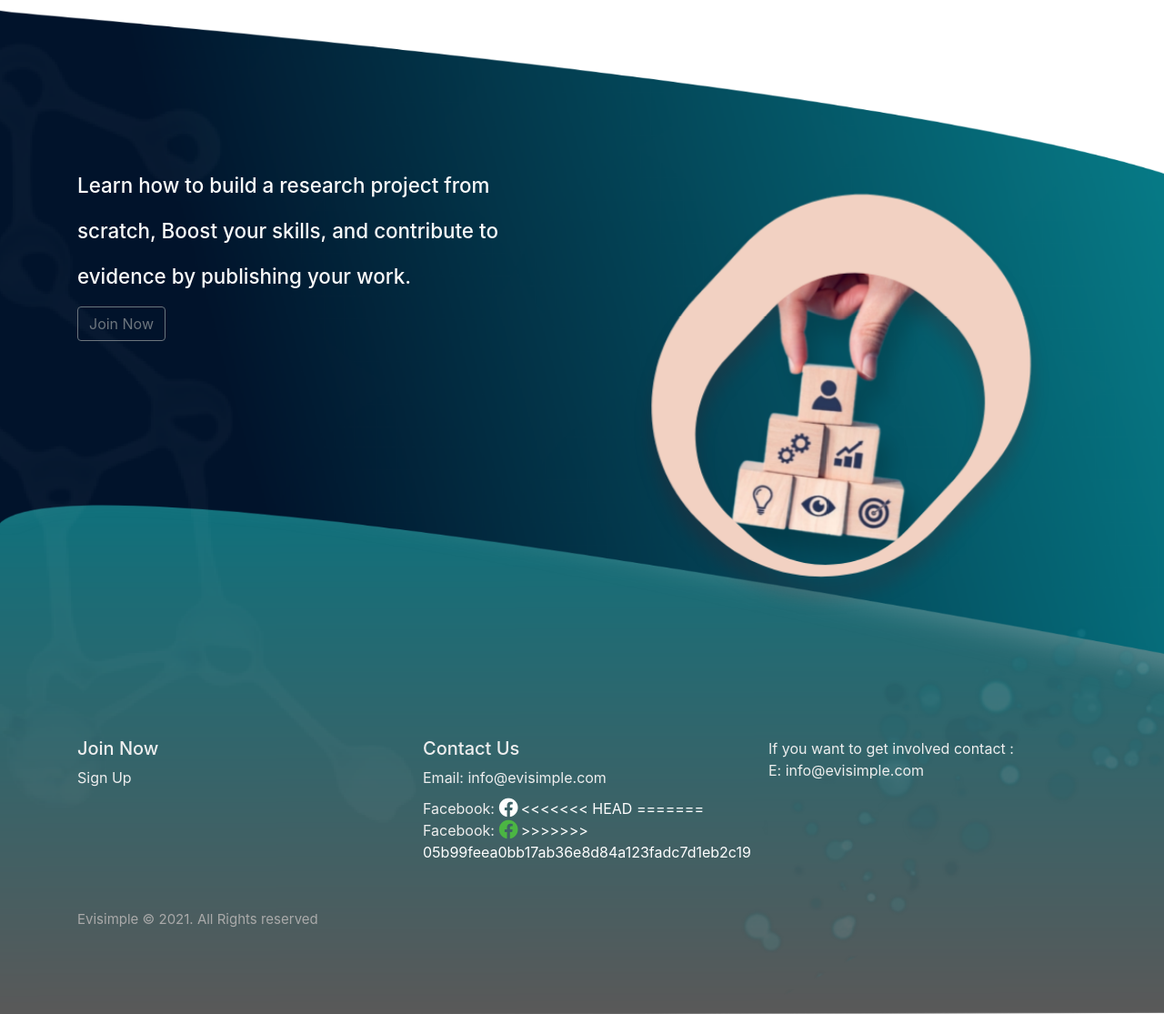
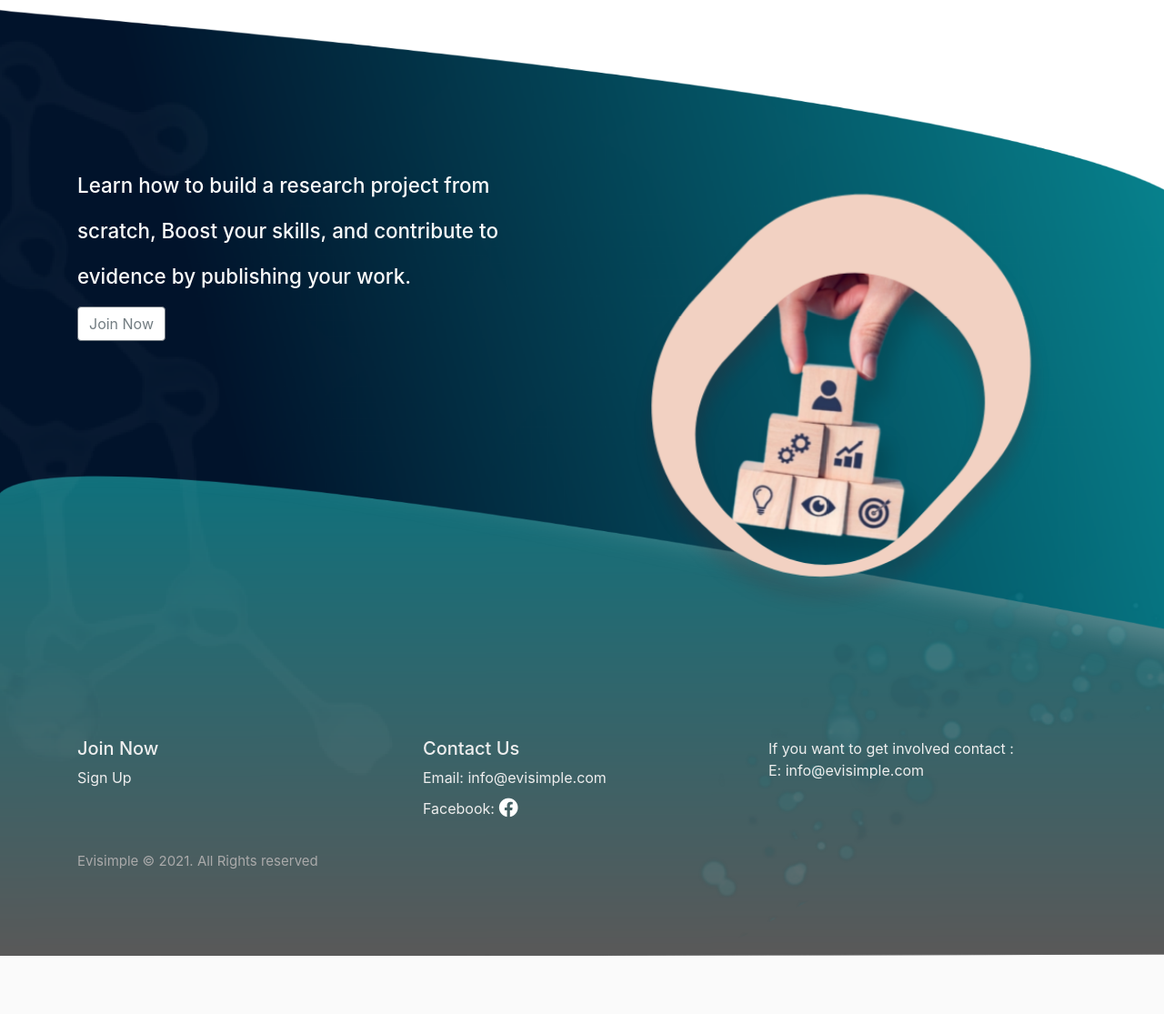
Before and after one commit to Sadi24/evisimple1, a PHP site: page / in a window 1280 px wide. Shown: the part 2214-3329 px from the top of the page at 91% size. After the commit the page ends 3265 px from the top, so only its background shows below. Run offline with PHP 8.4, Linux system fonts and the light colour scheme; a user stored in the database is signed in.

Commit message:
Update index.php

```diff
--- a/index.php
+++ b/index.php
@@ -154,12 +154,14 @@ ul li i{
 
                     }
                     ?>
+
+<li class="nav-item">
+                        <a class="nav-link" href="#Services">Services<span class="sr-only">(current)</span></a>
+                    </li>
                     <li class="nav-item">
                         <a class="nav-link" href="#AboutUs">About</a>
                     </li>
-                    <li class="nav-item">
-                        <a class="nav-link" href="#Services">Services<span class="sr-only">(current)</span></a>
-                    </li>
+
                     <li class="nav-item">
                         <a class="nav-link" href="#ContactUs">Contact Us</a>
                     </li>
@@ -221,7 +223,7 @@ ul li i{
     </div>
 
 <!--section3   cards -->
-<section class="pricing py-5  animate__animated animate__fadeInLeft animate__delay-1s">
+<section class="pricing py-5  animate__animated animate__fadeInLeft animate__delay-1s"id="joinNow">
   <div class="container">
 <h1 class="text-center" id="Subscription Plans" style="margin-bottom:
  50px">Subscription Plans</h1>
@@ -326,7 +328,7 @@ ul li i{
 
                         <h2 class="text-left animate__animated animate__fadeInLeft animate__delay-2s">Learn how to build a research project from scratch, Boost your skills,
                             and contribute to evidence by publishing your work. </h2>
-                        <a href="signup.php" class="btn btn-outline-secondary btn-large">Join Now</a>
+                        <a href="#joinNow" class="btn btn-outline-secondary btn-large a">Join Now</a>
                     </div>
                     <div class="col-sm-6">
                         <img class="img-responsive" src="images/Group%204.png" alt="">
@@ -351,17 +353,17 @@ ul li i{
                         <ul class="list-unstyled three-columns">
                             <li style="color: #eee">Email: info@evisimple.com </li>
                             <ul class="list-unstyled social-list">
-<<<<<<< HEAD
+<!-- <<<<<<< HEAD -->
 
                             <a href="https://www.facebook.com/evisimple">   <li>Facebook: <i class="fab fa-facebook fa-lg"style="color:  #fff;" ></i></li></a>
 
-=======
+<!-- ======= -->
 
-                                <a href="https://www.facebook.com/evisimple">
+                                <!-- <a href="https://www.facebook.com/evisimple">
                                     <li>Facebook: <i class="fab fa-facebook fa-lg"></i></li>
-                                </a>
+                                </a> -->
 
->>>>>>> 05b99feea0bb17ab36e8d84a123fadc7d1eb2c19
+<!-- >>>>>>> 05b99feea0bb17ab36e8d84a123fadc7d1eb2c19 -->
                             </ul>
                         </ul>
                     </div>
```
